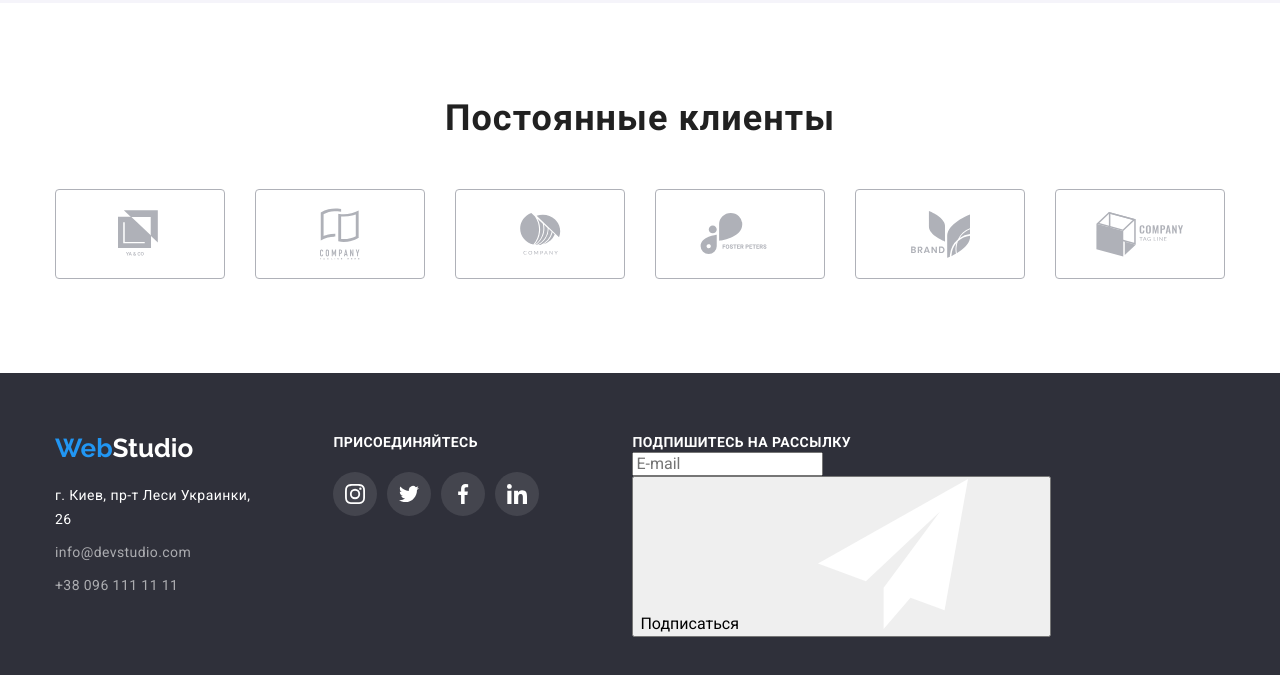
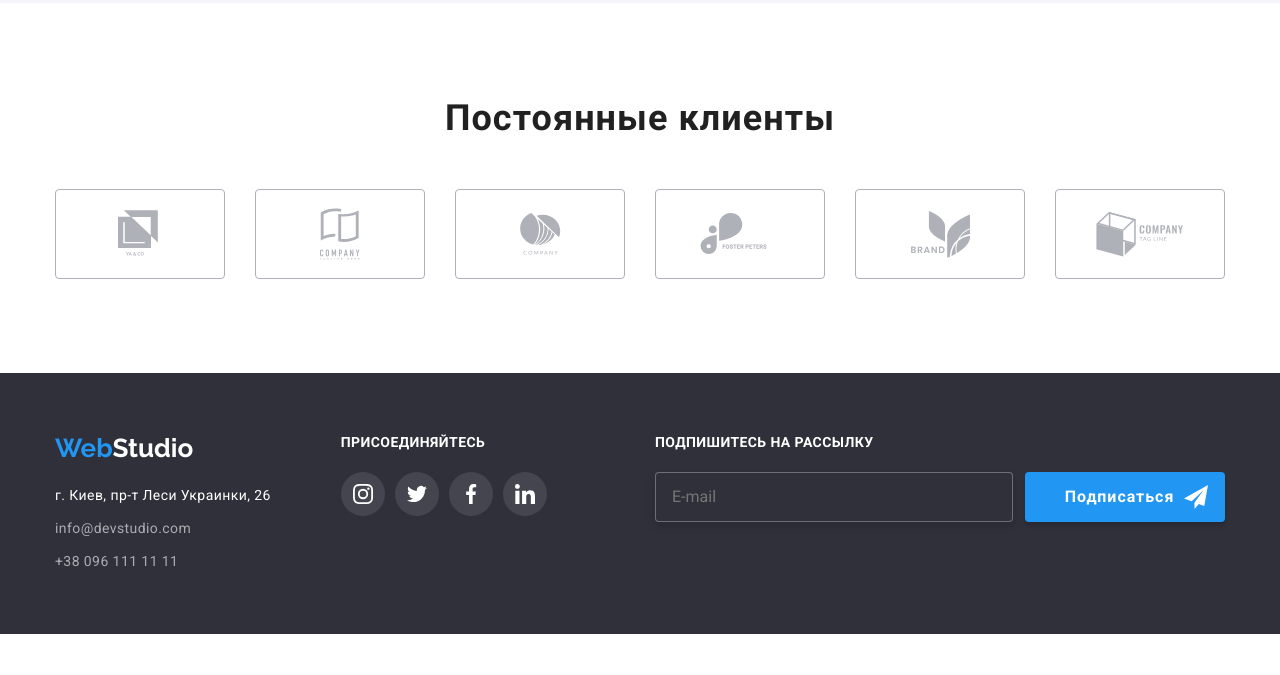
Before and after one commit to Maryna1212/goit-markup-hw-07, a plain HTML site: page index.html in a window 1280 px wide. Shown: the part 2319-2994 px from the top of the page. After the commit the page ends 2953 px from the top, so only its background shows below. Drawn offline with nearby package versions, Linux system fonts and the light colour scheme; files whose address does not match are found by name.

Commit message:
add file footer-form.scss and connect to main.scss

```diff
--- /dev/null
+++ b/sass/components/_footer-form.scss
@@ -0,0 +1,54 @@
+.footer-form {
+  margin-left: auto;
+  width: 570px;
+}
+
+.form-mail {
+  display: flex;
+  align-items: center;
+  margin-top: 20px;
+}
+
+.footer-input {
+  display: flex;
+  justify-content: center;
+  align-items: flex-start;
+  width: 358px;
+  height: 50px;
+  padding-top: 15px;
+  padding-bottom: 15px;
+  padding-left: 16px;
+  border: 1px solid rgba(255, 255, 255, 0.3);
+  filter: drop-shadow(0px 4px 4px rgba(0, 0, 0, 0.15));
+  border-radius: 4px;
+
+  background-color: $c-dark-color;
+}
+
+.footer-button {
+  display: flex;
+  justify-content: center;
+  align-items: center;
+  padding-left: 29px;
+  padding-top: 10px;
+  padding-bottom: 10px;
+  margin-left: 12px;
+  width: 200px;
+  height: 50px;
+  background-color: $accent-color;
+  color: $text-white-color;
+  font-weight: 700;
+  font-size: 16px;
+  line-height: 1.87;
+  letter-spacing: 0.06em;
+  box-shadow: 0px 4px 4px rgba(0, 0, 0, 0.15);
+  border-radius: 4px;
+  border: none;
+  cursor: pointer;
+}
+
+.form-icon {
+  width: 24px;
+  height: 24px;
+  margin-left: 10px;
+}
--- a/sass/main.scss
+++ b/sass/main.scss
@@ -12,3 +12,4 @@
 @import './components/form';
 @import './components/clients';
 @import './components/footer';
+@import './components/footer-form';
--- a/sass/utils/variables.scss
+++ b/sass/utils/variables.scss
@@ -1,11 +1,11 @@
 $primary-white-color: #ffffff;
 $c-dark-color: #2f303a;
 $c-light-grey-color: #f5f4fa;
-$link-accent-color: var(--accent-color);
+$link-accent-color: #2196f3;
 $social-icon-color: rgba(255, 255, 255, 0.1);
 $overlay-accent-color: rgba(33, 150, 243, 0.9);
 $backdrop-grey-color: rgba(47, 48, 58, 0.5);
-$form-icon-color: var(--primary-text-color);
+$form-icon-color: #212121;
 
 $primary-text-color: #212121;
 $title-text-color: #757575;
@@ -14,5 +14,5 @@ $text-white-color: #ffffff;
 $text-black-color: #000000;
 $text-dark-color: rgba(255, 255, 255, 0.6);
 $main-icon-color: #afb1b8;
-$overlay-white-color: var(--primary-white-color);
+$overlay-white-color: #ffffff;
 $section-work-color: rgba(47, 48, 58, 0.8);
```
Also changed, not shown: css/main.css, dist/css/main.min.css, 2 other files.
